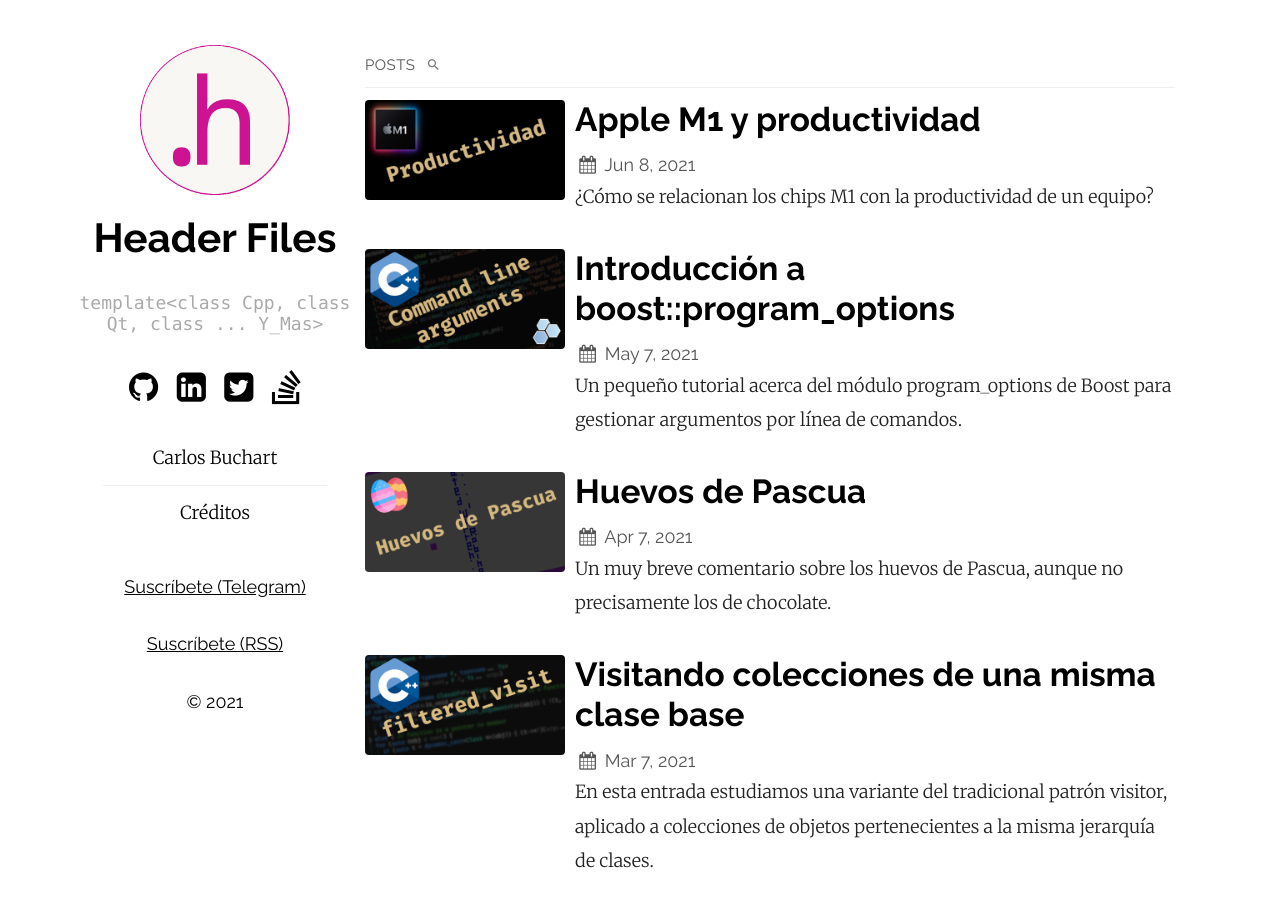
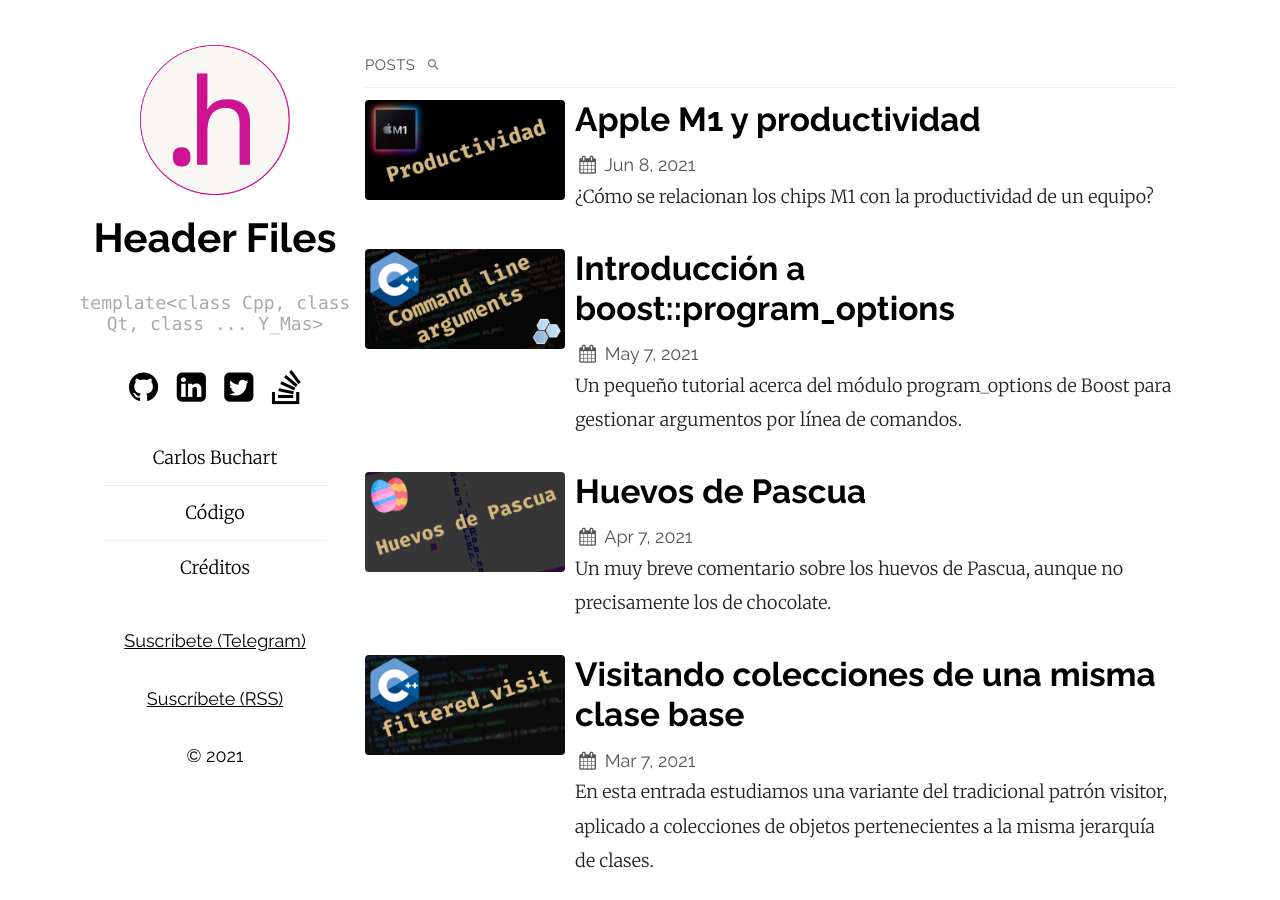
Before and after one commit to BlogHeaderFiles/BlogHeaderFiles.github.io, a Jekyll site: the page built from index.html, in a window 1280 px wide and 900 px high. Built offline with Jekyll 4.4.1, drawn with Linux system fonts in a browser that asks for light colours; the list of posts is cut into pages by our own code.

```diff
--- a/_config.yml
+++ b/_config.yml
@@ -25,6 +25,8 @@ plainwhite:
   navigation:
     - title: Carlos Buchart
       url: "https://cbuchart.com"
+    - title: Código
+      url: https://github.com/BlogHeaderFiles/SourceCode
     - title: Créditos
       url: "/pages/creditos"
   social_links:
```
